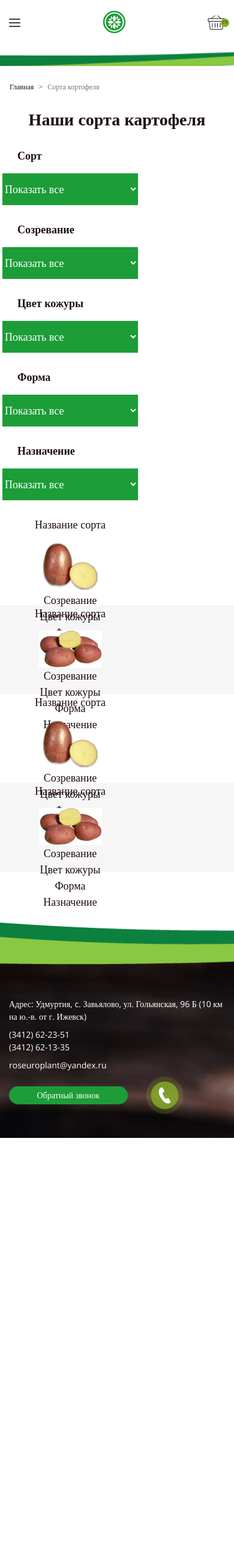
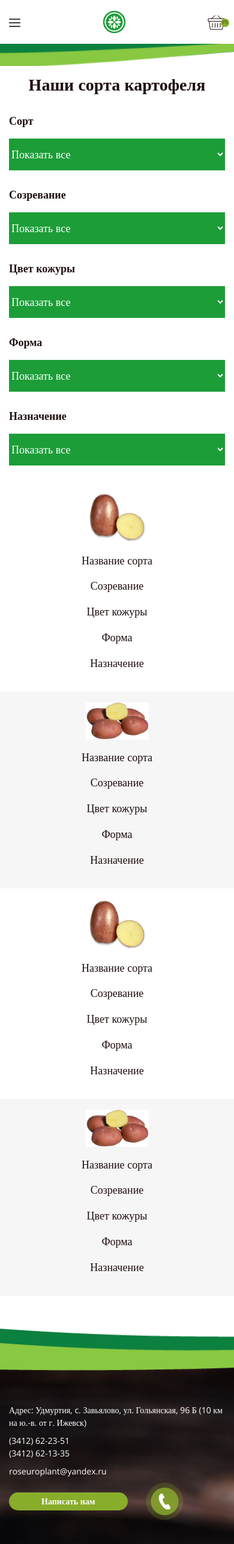
Before and after one commit to MicroChelik/potato, a PHP site: page /page-products.php in a window 390 px wide. Shown: the whole page at 60% size. Before the commit the page ends 1897 px from the top, so only its background shows below. Run offline with PHP 8.4, Linux system fonts and the light colour scheme.

Commit message:
итоговые изменения

```diff
--- a/css/styles.css
+++ b/css/styles.css
@@ -434,9 +434,11 @@ footer .footer-last-row p{
 }
 
 /*page-products*/
-.products .col-lg-auto{
+
+
+/*.products .col-lg-auto{
   padding: 0px 4px;
-}
+}*/
 .products select{
   width: 100%;
   height: 53px;
@@ -1314,7 +1340,7 @@ p a:hover{
   .mob-footer{
     margin-bottom: 40px;
   }
-  footer .greenBtn{
+  footer .lightGreenBtn{
     width: 100%;
   }
   .advantages{
@@ -1370,6 +1397,151 @@ p a:hover{
     display: flex !important;
     justify-content: center;
   }
+  .contacts-divs{
+    display: block;
+    margin-bottom: 1rem;
+  }
+  .form-p p{
+    flex: 0 0 100%;
+    max-width: 100%;
+    margin-bottom: 1rem;
+  }
+  .form-p{
+    flex-wrap: wrap;
+    justify-content: center !important;
+  }
+  .products-row{
+    height: auto;
+    padding: 18px 0;
+  }
+  .products-row .col-lg-auto p{
+    margin-bottom: 1rem;
+  }
+  .mobile-sort{
+    display: flex;
+    flex-wrap: wrap;
+    justify-content: center;
+  }
+  .mobile-sort p{
+    flex: 0 0 100%;
+    order: 1;
+    max-width: 100%;
+  }
+  .mobile-sort img{
+    margin-bottom: 1rem;
+  }
+  .sort-titile{
+    margin-left: 0;
+  }
+  .div-table{
+    overflow: auto;
+  }
+  .greenBtns button{
+    height: 34px;
+  }
+  .slider-product .slick-slide{
+    height: 230px;
+  }
+  .slider-product .zoom{
+    bottom: -70px;
+    left: 20px;
+  }
+  .slider-product .slick-slide img{
+    max-width: 200px;
+  }
+  .slider-product .product-img {
+    height: 188px;
+  }
+  .slider-product{
+    margin-bottom: 15px;
+  }
+  .slider-for-product .slick-slide{
+    height: auto;
+  }
+  .slider-for-product{
+    margin-bottom: 40px;
+  }
+  .table-toggle p{
+    width: max-content;
+  }
+  .download-description{
+    display: flex;
+  }
+  .download-description img{
+    margin: 0 10px;
+  }
+  .download-description a{
+    margin-right: 10px;
+  }
+  .breadcrumb{
+    display: none;
+  }
+  .mobile-header{
+    margin-bottom: 50px;
+  }
+  .fancybox-content .card{
+    width: auto;
+  }
+  .fancybox-content .greenBtn{
+    width: 70%;
+  }
+  .newses-title{
+    font-size: 24px;
+  }
+  .newses-description{
+    font-size: 18px;
+  }
+  .newses-date{
+    font-size: 12px;
+  }
+  .pagination-tools{
+    padding-bottom: 0;
+  }
+  footer{
+    margin-top: -30px;
+  }
+  .product-card .cardValue,
+  .contacts p{
+    margin-bottom: 1rem;
+  }
+  .basket-form .my-form .mobile-p{
+    font-size: 14px;
+  }
+  .last-buttons{
+    flex-wrap: wrap;
+  }
+  .last-buttons button{
+    flex: 0 0 100%;
+    max-width: 100%;
+    margin-bottom: 1rem;
+  }
+  .greenBtns a{
+     flex: 0 0 100%;
+    max-width: 100%;
+  }
+  .greenBtns button{
+    width: 100%;
+    margin-bottom: 1rem;
+  }
+  .greenBtns{
+    flex-wrap: wrap;
+  }
+  .my-form .inputCount{
+    width: 80%;
+  }
+  .news-h2{
+    font-size: 25px;
+  }
+
+
+
+
+
+
+
+
+
+
 
 
 
@@ -1442,3 +1614,18 @@ p a:hover{
   }
 
 }
+@media (min-width: 321px) and (max-width: 379px){
+  .mob-line{
+    background-position-y: -73px;
+  }
+}
+@media (min-width: 380px) and (max-width: 420px){
+  .mob-line{
+    background-position-y: -83px;
+  }
+}
+@media (min-width: 960px) and (max-width: 1025px){
+  .top-line{
+    height: 155px;
+  }
+}
--- a/html-end.php
+++ b/html-end.php
@@ -12,7 +12,7 @@
 					<img src="img/footerLogo.png" class="mb-4">
 					<div class="d-flex align-items-center mb-4">
 						<p class="mb-0 mr-3">Мы в соцсетях:</p>
-						<img src="img/vk.png">
+						<a href=""><img src="img/vk.png"></a>
 					</div>
 					<a data-fancybox data-animation-duration="700" data-src="#writeUs" href="javascript:;">
 						<button class="lightGreenBtn">Написать нам</button>
@@ -131,8 +131,8 @@
 			</div>
 			<div class="row align-items-center">
 				<div class="col-7">
-					<a data-fancybox data-animation-duration="700" data-src="#orderCall" href="javascript:;">
-						<button class="greenBtn">Обратный звонок</button>
+					<a data-fancybox data-animation-duration="700" data-src="#writeUs" href="javascript:;">
+						<button class="lightGreenBtn">Написать нам</button>
 					</a>
 				</div>
 				<div class="col-5">
--- a/html-start.php
+++ b/html-start.php
@@ -24,7 +24,7 @@
 				<div class="col-3 d-flex align-items-center">
 					<img src="img/icons/phone.svg">
 					<p class="decorition">
-						<a href="tel:(3412) 62-23-51">(3412) 62-23-51</a> <br> <a href="tel:(3412) 62-13-35">(3412) 62-13-35</a>
+						<a href="">(3412) 62-23-51</a> <br> <a href="">(3412) 62-13-35</a>
 					</p>
 				</div>
 				<div class="col-2">
@@ -66,7 +66,7 @@
 				</div>
 				<div class="col-4 d-flex align-items-center justify-content-center">
 					<img src="img/icons/mail.svg" class="mr-3">
-					<p class="decorition"><a href="mailto:roseuroplant@yandex.ru">roseuroplant@yandex.ru</a></p>
+					<p class="decorition"><a href="">roseuroplant@yandex.ru</a></p>
 				</div>
 				<div class="col-1 d-flex align-items-center justify-content-between">
 					<a href="">
@@ -85,7 +85,7 @@
 				</div>
 			</div>
 		</div>
-		<div class="d-block d-lg-none">
+		<div class="d-block d-lg-none mobile-header">
 			<div class="container">
 				<div class="row mob-nav-row">
 					<div class="col-auto">
@@ -97,13 +97,13 @@
 						</div>
 					</div>
 					<div class="col-auto">
-						<img src="img/logo-mob.png">
+						<a href="index.php"><img src="img/logo-mob.png"></a>
 					</div>
 					<div class="col-auto d-flex align-items-center justify-content-between">
 						<div class="greenBg" noselect>
 							<p>(1)</p>
 						</div>
-						<a href="">
+						<a href="page-basket.php">
 							<img src="img/icons/basket.svg">
 						</a>
 					</div>
--- a/js/main.js
+++ b/js/main.js
@@ -23,6 +23,13 @@ $(document).ready(function(){
 	$('.pay-buttons button').click(function(){
 		$('.pay-buttons button').removeClass("active");
 		$(this).toggleClass("active");
+	})
+
+	$('.product-close').click(function(){
+		$(this).parent().parent().hide();
+	});
+	$('.clearBtn').click(function(){
+		$('.product-row').hide();
 	})
 
 	$('.inc').click(function () {
@@ -108,6 +115,7 @@ $(document).ready(function(){
 		slidesToShow: 3,
 		slidesToScroll: 1,
 		swipeToSlide: true,
+		focusOnSelect: true,
 		arrows: true,
 		prevArrow: '.slider-for-product-prev',
 		nextArrow: '.slider-for-product-next',
--- a/page-contacts.php
+++ b/page-contacts.php
@@ -38,8 +38,8 @@
 					<input type="email" placeholder="Ваш email *">
 					<input type="tel" placeholder="Ваш номер телефона *">
 					<textarea placeholder="Ваш комментарий*" rows="3"></textarea>
-					<div class="d-flex justify-content-between">
-						<p class="mb-0">
+					<div class="d-flex justify-content-between form-p">
+						<p class="mb-lg-0">
 							Нажимая на кнопку, вы даете свое согласие на обработку персональных данных. <a href="">Узнать больше</a>
 						</p>
 						<input type="submit" class="green-input">
--- a/page-news.php
+++ b/page-news.php
@@ -13,7 +13,7 @@
 	<section class="news-img container">
 		<div class="row">
 			<div class="col-12">
-				<h2 class="text-left">Международный "День картофельного поля" GRIMME 2016</h2>
+				<h2 class="text-left news-h2">Международный "День картофельного поля" GRIMME 2016</h2>
 			</div>
 			<div class="col-12 imgW100">
 				<img src="img/bg4.png">
--- a/page-products.php
+++ b/page-products.php
@@ -18,35 +18,35 @@
 	</section>
 	<section class="container products">
 		<div class="row">
-			<div class="col-lg-auto">
+			<div class="col-lg-auto col-12">
 				<p class="sort-titile">Сорт</p>
 				<select>
 					<option>Показать все</option>
 					<option>1</option>
 				</select>
 			</div>
-			<div class="col-lg-auto">
+			<div class="col-lg-auto col-12">
 				<p class="sort-titile">Созревание</p>
 				<select>
 					<option>Показать все</option>
 					<option>1</option>
 				</select>
 			</div>
-			<div class="col-lg-auto">
+			<div class="col-lg-auto col-12">
 				<p class="sort-titile">Цвет кожуры</p>
 				<select>
 					<option>Показать все</option>
 					<option>1</option>
 				</select>
 			</div>
-			<div class="col-lg-auto">
+			<div class="col-lg-auto col-12">
 				<p class="sort-titile">Форма</p>
 				<select>
 					<option>Показать все</option>
 					<option>1</option>
 				</select>
 			</div>
-			<div class="col-lg-auto">
+			<div class="col-lg-auto col-12">
 				<p class="sort-titile">Назначение</p>
 				<select>
 					<option>Показать все</option>
@@ -55,74 +55,74 @@
 			</div>
 		</div>
 		<div class="row products-row">
-			<div class="col-lg-auto">
+			<div class="col-lg-auto col-12 mobile-sort">
 				<p class="product-img-title">Название сорта</p>
 				<img src="img/product-img1.png">
 			</div>
-			<div class="col-lg-auto">
+			<div class="col-lg-auto col-12">
 				<p>Созревание</p>
 			</div>
-			<div class="col-lg-auto">
+			<div class="col-lg-auto col-12">
 				<p>Цвет кожуры</p>
 			</div>
-			<div class="col-lg-auto">
+			<div class="col-lg-auto col-12">
 				<p>Форма</p>
 			</div>
-			<div class="col-lg-auto">
+			<div class="col-lg-auto col-12">
 				<p>Назначение</p>
 			</div>
 		</div>
 		<div class="row products-row grey-bg">
-			<div class="col-lg-auto">
+			<div class="col-lg-auto col-12 mobile-sort">
 				<p class="product-img-title">Название сорта</p>
 				<img src="img/product-img2.png">
 			</div>
-			<div class="col-lg-auto">
+			<div class="col-lg-auto col-12">
 				<p>Созревание</p>
 			</div>
-			<div class="col-lg-auto">
+			<div class="col-lg-auto col-12">
 				<p>Цвет кожуры</p>
 			</div>
-			<div class="col-lg-auto">
+			<div class="col-lg-auto col-12">
 				<p>Форма</p>
 			</div>
-			<div class="col-lg-auto">
+			<div class="col-lg-auto col-12">
 				<p>Назначение</p>
 			</div>
 		</div>
 		<div class="row products-row">
-			<div class="col-lg-auto">
+			<div class="col-lg-auto col-12 mobile-sort">
 				<p class="product-img-title">Название сорта</p>
 				<img src="img/product-img1.png">
 			</div>
-			<div class="col-lg-auto">
+			<div class="col-lg-auto col-12">
 				<p>Созревание</p>
 			</div>
-			<div class="col-lg-auto">
+			<div class="col-lg-auto col-12">
 				<p>Цвет кожуры</p>
 			</div>
-			<div class="col-lg-auto">
+			<div class="col-lg-auto col-12">
 				<p>Форма</p>
 			</div>
-			<div class="col-lg-auto">
+			<div class="col-lg-auto col-12">
 				<p>Назначение</p>
 			</div>
 		</div>
 		<div class="row products-row grey-bg">
-			<div class="col-lg-auto">
+			<div class="col-lg-auto col-12 mobile-sort">
 				<p class="product-img-title">Название сорта</p>
 				<img src="img/product-img2.png">
 			</div>
-			<div class="col-lg-auto">
+			<div class="col-lg-auto col-12">
 				<p>Созревание</p>
 			</div>
-			<div class="col-lg-auto">
+			<div class="col-lg-auto col-12">
 				<p>Цвет кожуры</p>
 			</div>
-			<div class="col-lg-auto">
+			<div class="col-lg-auto col-12">
 				<p>Форма</p>
 			</div>
-			<div class="col-lg-auto">
+			<div class="col-lg-auto col-12">
 				<p>Назначение</p>
 			</div>
 		</div>
```
Also changed, not shown: other parts of css/styles.css (+40 -15 lines), page-product.php (+40 -2 lines), img/icons/file.svg.
